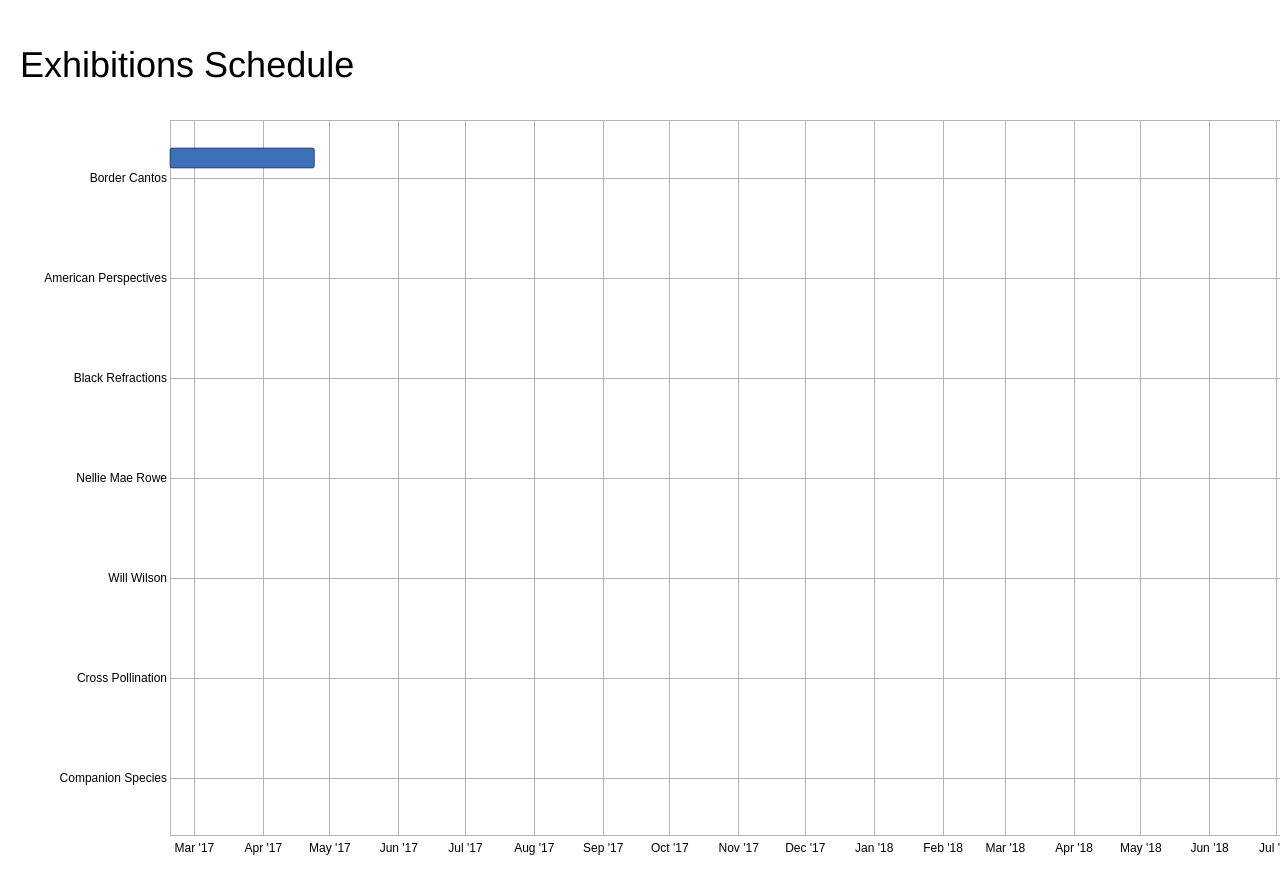
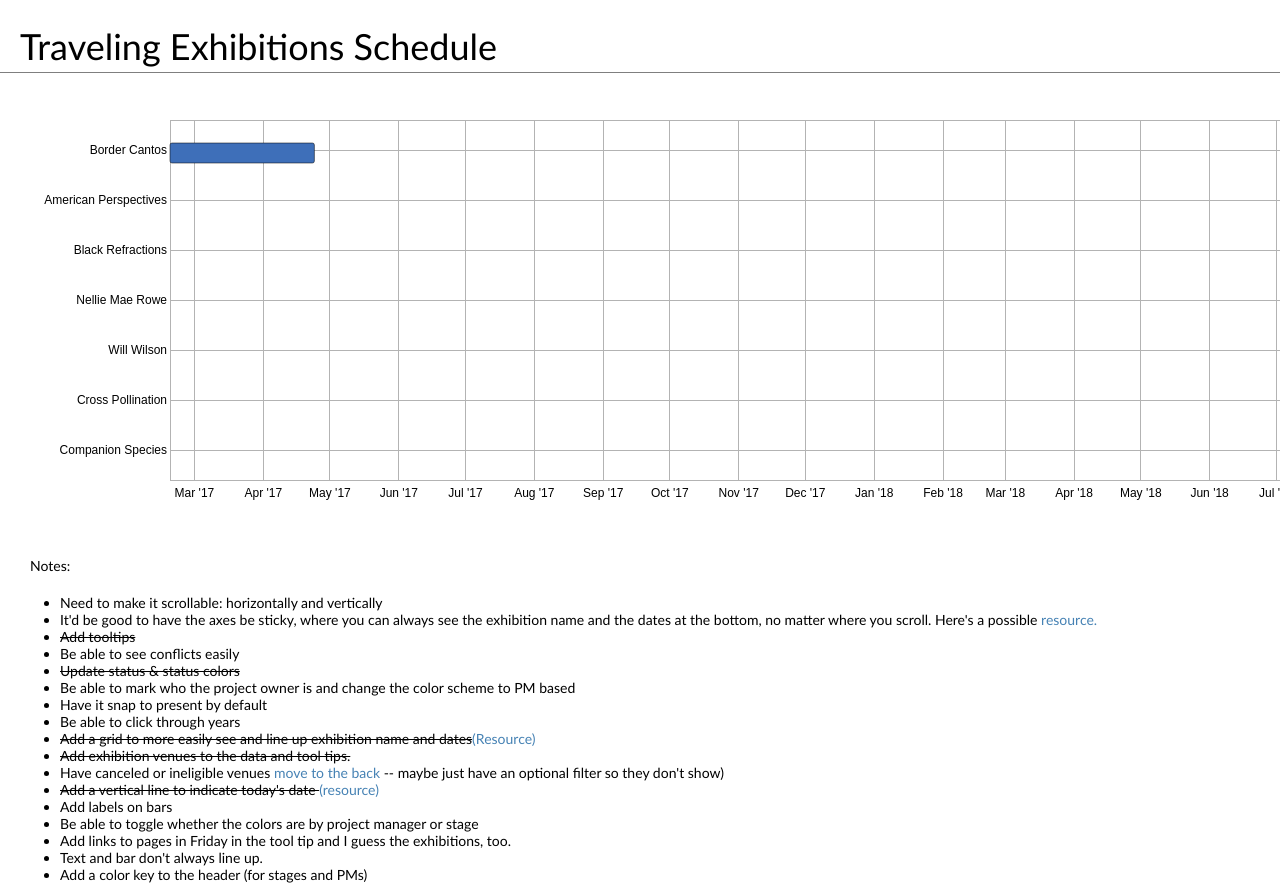
Before and after one commit to janenoxid/ganttChartTest, a plain HTML site: page index.html in a window 1280 px wide. Shown: the top 886 px of the page. Drawn offline with nearby package versions, Linux system fonts and the light colour scheme.

Commit message:
added some imporvement notes and edited the font-family so it shows up better one windows (no times new roman)

```diff
--- a/ganttChart.js
+++ b/ganttChart.js
@@ -18,7 +18,7 @@
     var timeDomainMode = FIT_TIME_DOMAIN_MODE;// fixed or fit --- what does this mean?
     var exhibitions = [];
     var venueStatus = [];
-    var height = document.body.clientHeight - margin.top - margin.bottom-5; //client is the window?
+    var height = 400; //client is the window? used to be -->  document.body.clientHeight - margin.top - margin.bottom-5
     var width = document.body.clientWidth + 4500;
 
     var tickFormat = "%H:%M"; // I played with changing this, but it didn't reflect in the browser? -- done in app.js
--- a/index.html
+++ b/index.html
@@ -1,14 +1,14 @@
 <!DOCTYPE html>
 <html>
 <head>
-<title>Exhibitions Schedule</title>
+<title>Traveling Exhibitions Schedule</title>
 <link type="text/css" href="styles2.css" rel="stylesheet" />
 <link type="text/css" href="styles.css" rel="stylesheet" />
 </head>
 <body>
 
 <div id="header">
-<h1>Exhibitions Schedule</h1></div>
+<h1>Traveling Exhibitions Schedule</h1></div>
 
        <script type="text/javascript" src="https://d3js.org/d3.v3.min.js"></script>
 	<script type="text/javascript" src="ganttChart.js"></script>
@@ -26,12 +26,13 @@
 	<li>Be able to click through years</li>
 	<li><del>Add a grid to more easily see and line up exhibition name and dates</del><a href="https://www.essycode.com/posts/adding-gridlines-chart-d3/">(Resource)</a></li>
 	<li><del>Add exhibition venues to the data and tool tips.</del> </li>
-	<li>Have canceled or ineligible venues <a href="http://bl.ocks.org/eesur/4e0a69d57d3bfc8a82c2">move to the back</a></li>
+	<li>Have canceled or ineligible venues <a href="http://bl.ocks.org/eesur/4e0a69d57d3bfc8a82c2">move to the back </a>-- maybe just have an optional filter so they don't show)</li>
 	<li><del>Add a vertical line to indicate today's date </del> <a href="https://stackoverflow.com/questions/26418777/draw-a-vertical-line-representing-the-current-date-in-d3-gantt-chart">(resource)</a></li>
 	<li>Add labels on bars</li>
 	<li>Be able to toggle whether the colors are by project manager or stage</li>
 	<li>Add links to pages in Friday in the tool tip and I guess the exhibitions, too.</li>
 	<li>Text and bar don't always line up. </li>
+	<li>Add a color key to the header (for stages and PMs)</li>
 	</ul></p>
 </body>
 </html>
--- a/styles.css
+++ b/styles.css
@@ -4,6 +4,7 @@ body,
   width: 100%;
   height: 100%;
   margin: 10px;
+  font-family: Calibri, Arial, sans-serif;
 }
 
 p {
@@ -14,8 +15,11 @@ p {
 #header {
   background-color: white;
   position: fixed;
-  left: 20px;
-  top: 20px;
+  left: 00px;
+  top: 0px;
+  width: 100%;
+  height: 72px;
+  border-bottom:rgba(0, 0, 0, 0.5) 1px solid;
 }
 
 .chart {
--- a/styles2.css
+++ b/styles2.css
@@ -71,11 +71,11 @@ a:hover {
 h1 {
   font-size: 36px;
   font-weight: 300;
-  margin-bottom: 10px;
+  margin-left: 20px;
 }
 
 .sidebar {
-  color: #666;
+  color: #333;
 }
 
 .sidebar ul {
```
